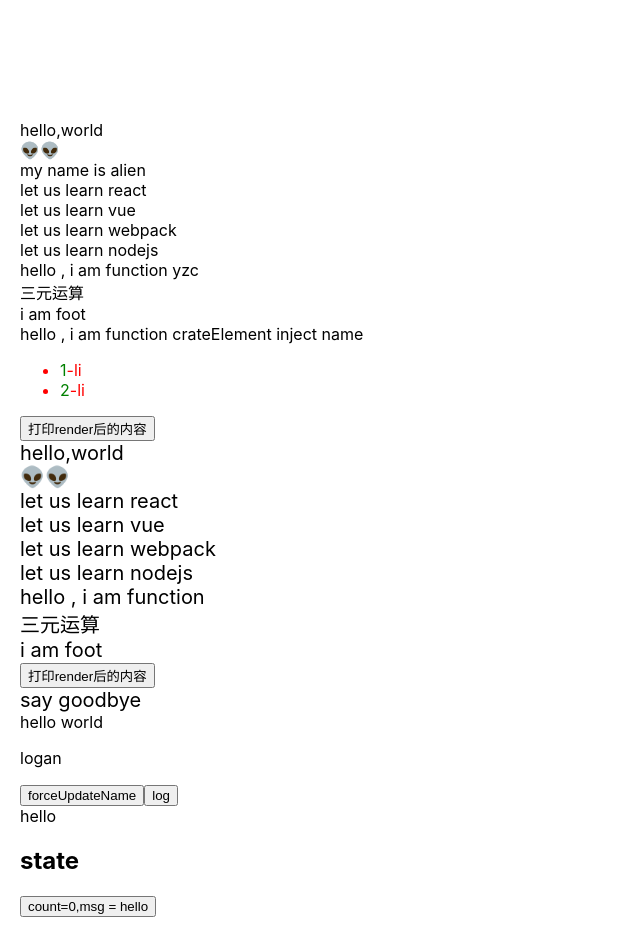
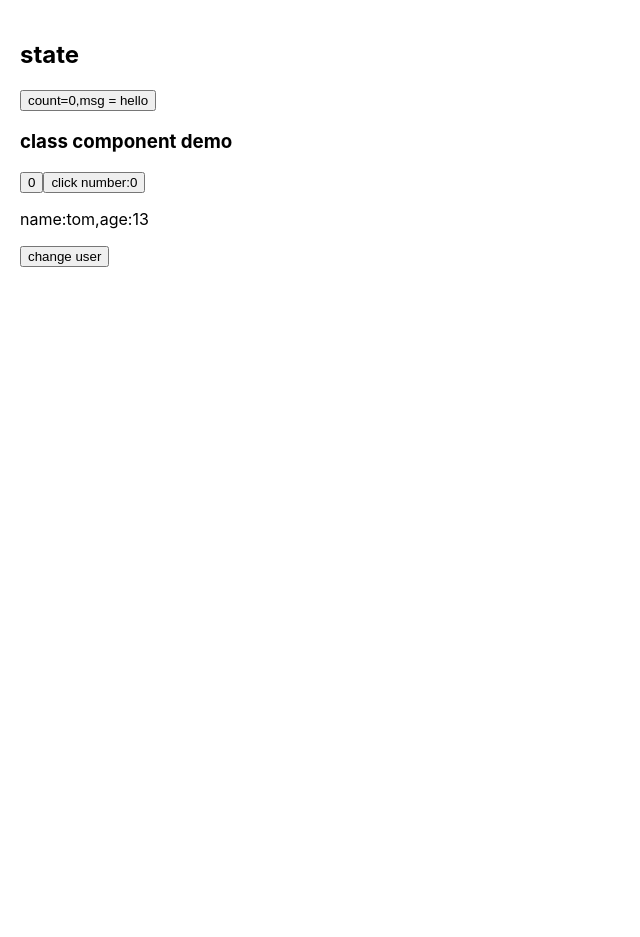
Before and after one commit to xm-yu/react-guide, a React app: page / in a window 1280 px wide. Shown: the whole page, without its empty margins (0-640 px from the left). After the commit the page ends 800 px from the top, so only its background shows below. Built offline with nearby package versions, Linux system fonts and the light colour scheme.

Commit message:
feat(state): :sparkles:  学习react state的更新机制

```diff
--- a/src/App.js
+++ b/src/App.js
@@ -1,14 +1,15 @@
-import { OriginalIndex, FilterElemDome } from './demos/jsx';
-import ReactComponentDemo from './demos/component';
+// import { OriginalIndex, FilterElemDome } from './demos/jsx';
+// import ReactComponentDemo from './demos/component';
+// state
 import StateDemo from './demos/state/index';
 import './App.css';
 
 function App() {
   return (
     <>
-      <OriginalIndex />
+      {/* <OriginalIndex />
       <FilterElemDome />
-      <ReactComponentDemo />
+      <ReactComponentDemo /> */}
       <h2>state</h2>
       <StateDemo />
     </>
--- /dev/null
+++ b/src/demos/component/index.html
@@ -0,0 +1,19 @@
+<!DOCTYPE html>
+<html lang="en">
+
+<head>
+  <meta charset="UTF-8">
+  <meta http-equiv="X-UA-Compatible" content="IE=edge">
+  <meta name="viewport" content="width=device-width, initial-scale=1.0">
+  <title>Document</title>
+</head>
+
+<body>
+  <script src="http://cdn.staticfile.org/moment.js/2.24.0/moment.min.js"></script>
+  <script>
+    console.log(moment().format('MMMM Do YYYY, h:mm:ss a'));
+    moment(new Date('14:00:22')).valueOf();
+  </script>
+</body>
+
+</html>
--- a/src/demos/state/index.js
+++ b/src/demos/state/index.js
@@ -1,23 +1,30 @@
 import React from 'react';
 import ReactDom from 'react-dom';
 
-export default function FunctionComp() {
+function FunctionComp() {
   const [count, setCount] = React.useState(0);
   const [msg, setMsg] = React.useState('hello ');
 
-  const handleClick = () => {
+  const handleClick = React.useCallback(() => {
+    // mock api
     setTimeout(() => {
-      let nextCount = count + 1;
       ReactDom.unstable_batchedUpdates(() => {
-        setCount(nextCount);
-        setCount(nextCount + 1);
-        setCount(nextCount + 2);
-        setMsg('text');
+        setTimeout(() => {
+          setCount(prevCount => prevCount + 1);
+        }, 100);
+        setCount(prevCount => prevCount + 1);
+        setCount(prevCount => prevCount + 1);
+        setCount(prevCount => prevCount + 1);
+        ReactDom.flushSync(() => {
+          setCount(prevCount => prevCount + 1);
+        });
+        setCount(prevCount => prevCount + 1);
+        setMsg('job');
       });
-    }, 1000);
-  };
+    });
+  }, []);
 
-  console.log('render');
+  console.log('render', count, msg);
   return (
     <div>
       <button onClick={handleClick}>
@@ -26,3 +33,125 @@ export default function FunctionComp() {
     </div>
   );
 }
+
+class ClassDome extends React.PureComponent {
+  state = {
+    count: 0,
+    number: 0,
+    num1: 0,
+    userInfo: {
+      name: 'tom',
+      age: 13,
+    },
+  };
+
+  handleClick = () => {
+    setTimeout(() => {
+      ReactDom.unstable_batchedUpdates(() => {
+        this.setState(prevState => {
+          return {
+            count: prevState.count + 1,
+          };
+        });
+        this.setState(prevState => {
+          return {
+            count: prevState.count + 1,
+          };
+        });
+        this.setState(prevState => {
+          return {
+            count: prevState.count + 1,
+          };
+        });
+      });
+    }, 1000);
+    // this.incrementCount();
+    // this.incrementCount();
+    // this.incrementCount();
+    // this.incrementCountBetter();
+    // this.incrementCountBetter();
+    // this.incrementCountBetter();
+  };
+
+  incrementCount = () => {
+    console.log(this.state.count);
+    this.setState({
+      count: this.state.count + 1,
+    });
+  };
+
+  incrementCountBetter = () => {
+    this.setState(prevState => {
+      return {
+        count: prevState.count + 1,
+      };
+    });
+  };
+
+  handleNumberClick = () => {
+    setTimeout(() => {
+      this.setState({ number: 1 });
+    });
+
+    this.setState({
+      number: 2,
+    });
+
+    ReactDom.flushSync(() => {
+      this.setState({
+        number: 3,
+      });
+    });
+    this.setState({
+      number: 4,
+    });
+  };
+
+  handleChangeUser = () => {
+    const user = this.state.userInfo;
+    user.age = 88;
+    this.setState(
+      {
+        userInfo: this.state.userInfo,
+      },
+      () => {
+        console.log('change userInfo after call cb');
+      }
+    );
+  };
+
+  componentDidUpdate() {
+    console.log('call componentDidUpdate');
+  }
+
+  render() {
+    console.log('call render ', this.state.number);
+
+    return (
+      <div>
+        <h3>class component demo</h3>
+        <button onClick={this.handleClick}>{this.state.count}</button>
+        <button onClick={this.handleNumberClick}>
+          click number:{this.state.count}
+        </button>
+
+        <div>
+          <p>
+            name:{this.state.userInfo.name},age:{this.state.userInfo.age}
+          </p>
+          <button onClick={this.handleChangeUser}>change user</button>
+        </div>
+      </div>
+    );
+  }
+}
+
+const Demo = () => {
+  return (
+    <>
+      <FunctionComp />
+      <ClassDome />
+    </>
+  );
+};
+export default Demo;
```
Also changed, not shown: src/demos/state/README.md (added), 1 other file (tests, documents, lock files or other folders).
